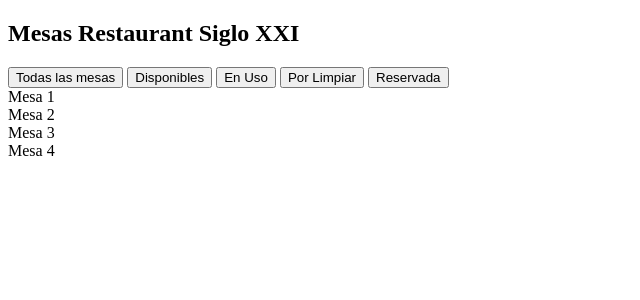
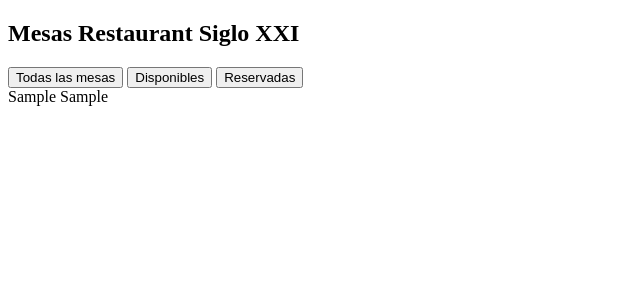
Before and after one commit to Vittoowo/Portafolio, a Django app: template mesas/templates/MesasDisponibles.html in a window 1280 px wide. Shown: the top 300 px of the page, without its empty margins (0-640 px from the left). Run offline with Django 3.2, Linux system fonts and the light colour scheme; the template is opened without the code that fills it: most values are stand-ins (such as "Sample title", 1, 10 or a date in 2020).

Commit message:
avance totem de mesas

```diff
--- a/mesas/templates/MesasDisponibles.html
+++ b/mesas/templates/MesasDisponibles.html
@@ -6,17 +6,69 @@
 
 <div id="contenedor">
   <button class="btn active" onclick="filterSelection('all')"> Todas las mesas</button>
-  <button class="btn" onclick="filterSelection('disponible')"> Disponibles</button>
-  <button class="btn" onclick="filterSelection('enuso')"> En Uso</button>
-  <button class="btn" onclick="filterSelection('porlimpiar')"> Por Limpiar</button>
-  <button class="btn" onclick="filterSelection('reservada')"> Reservada</button>
+  <button class="btn" onclick="filterSelection('0')"> Disponibles</button>
+  <button class="btn" onclick="filterSelection('1')"> Reservadas</button>
 </div>
 
 <div class="container">
-  <div class="filterDiv disponible">Mesa 1</div>
-  <div class="filterDiv enuso">Mesa 2</div>
-  <div class="filterDiv porlimpiar">Mesa 3</div>
-  <div class="filterDiv reservada">Mesa 4</div>
+
+  {% for e in Mesas %}
+
+    <div class ="filterDiv">
+    <tr>
+      <td>{{ e.0 }}</td>
+      <td>{{ e.2 }}</td>
+    </tr>
+  {% endfor %}
 </div>
+
+
+</div>
+<script>
+filterSelection("all")
+function filterSelection(c) {
+  var x, i;
+  x = document.getElementsByClassName("filterDiv");
+  if (c == "all") c = "";
+  for (i = 0; i < x.length; i++) {
+    w3RemoveClass(x[i], "show");
+    if (x[i].className.indexOf(c) > -1) w3AddClass(x[i], "show");
+  }
+}
+
+function w3AddClass(element, name) {
+  var i, arr1, arr2;
+  arr1 = element.className.split(" ");
+  arr2 = name.split(" ");
+  for (i = 0; i < arr2.length; i++) {
+    if (arr1.indexOf(arr2[i]) == -1) {element.className += " " + arr2[i];}
+  }
+}
+
+function w3RemoveClass(element, name) {
+  var i, arr1, arr2;
+  arr1 = element.className.split(" ");
+  arr2 = name.split(" ");
+  for (i = 0; i < arr2.length; i++) {
+    while (arr1.indexOf(arr2[i]) > -1) {
+      arr1.splice(arr1.indexOf(arr2[i]), 1);
+    }
+  }
+  element.className = arr1.join(" ");
+}
+
+// Add active class to the current button (highlight it)
+var btnContainer = document.getElementById("myBtnContainer");
+var btns = btnContainer.getElementsByClassName("btn");
+for (var i = 0; i < btns.length; i++) {
+  btns[i].addEventListener("click", function(){
+    var current = document.getElementsByClassName("active");
+    current[0].className = current[0].className.replace(" active", "");
+    this.className += " active";
+  });
+}
+</script>
+
 </body>
+
 </html>
--- a/mesas/views.py
+++ b/mesas/views.py
@@ -51,4 +51,7 @@ def Mesas(request):
 
 def mesas_totem(request):
     #aqui la logica pues
-    return render (request,'./MesasDisponibles.html')
+    data ={
+        'Mesas' : mesas.listado_mesa(),
+    }
+    return render (request,'./MesasDisponibles.html',data)
```
